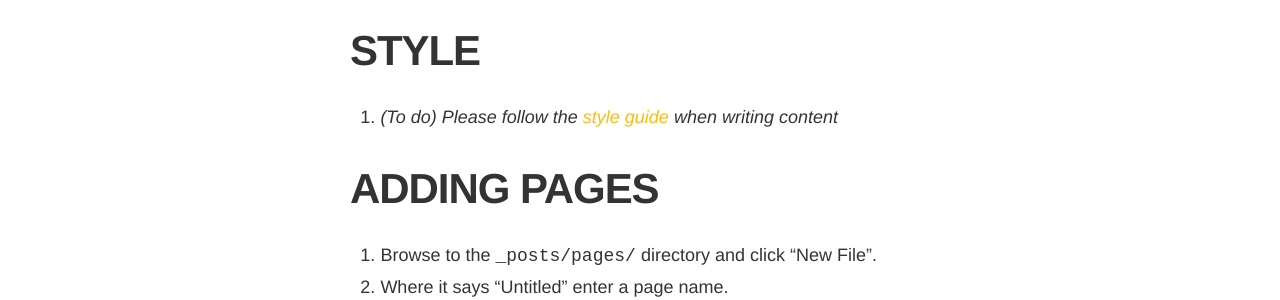
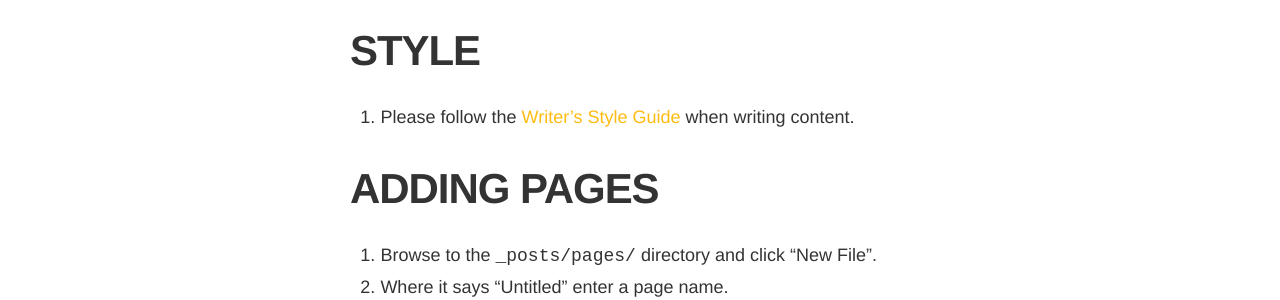
Before and after one commit to gpmd/playbook, a Jekyll site: the page built from _posts/pages/2014-03-11-how-to-edit-the-playbook.md, in a window 1280 px wide and 900 px high, scrolled down 1295 px. Shown: the part 153-453 px from the top of the window. Built offline with Jekyll 4.4.1, drawn with Linux system fonts in a browser that asks for light colours; nearby versions of some CDN libraries; Markdown is read by kramdown in place of the engine named in the settings.

Commit message:
Updated 2014-03-11-how-to-edit-the-playbook.md

```diff
--- a/_posts/pages/2014-03-11-how-to-edit-the-playbook.md
+++ b/_posts/pages/2014-03-11-how-to-edit-the-playbook.md
@@ -30,7 +30,7 @@ permalink: "how-to-edit-the-playbook"
 
 ## Style
 
-1. *(To do) Please follow the [style guide](http://playbook.gpmd.io/) when writing content*
+1. Please follow the [Writer's Style Guide](/writers-style-guide) when writing content.
 
 ## Adding pages
 
```
